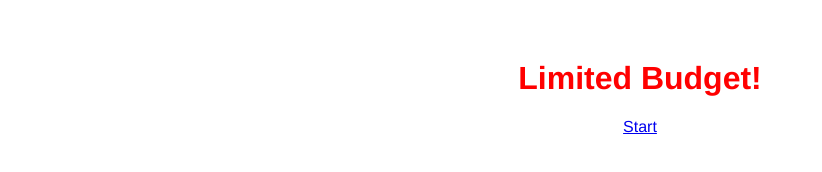
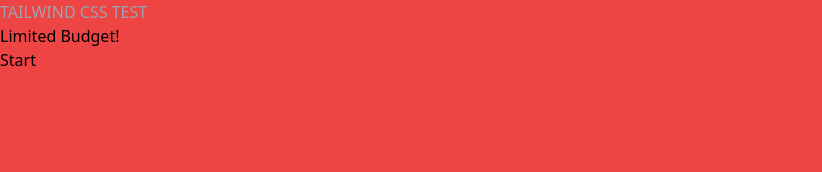
Before and after one commit to anorev/limited-budget, a website built with Vite: page index.html in a window 1280 px wide. Shown: the whole page, without its empty margins (0-822 px from the left). Built offline with nearby package versions, Linux system fonts and the light colour scheme.

Commit message:
chore(config): add tailwindcss && postcss config

```diff
--- a/index.html
+++ b/index.html
@@ -6,7 +6,8 @@
     <meta name="viewport" content="width=device-width, initial-scale=1.0" />
     <title>Limited Budget</title>
   </head>
-  <body>
+  <body class="bg-red-500">
+    <h1 class="uppercase text-gray-400">Tailwind CSS test</h1>
     <div id="app"></div>
     <script type="module" src="/main.js"></script>
   </body>
--- a/package.json
+++ b/package.json
@@ -9,7 +9,10 @@
     "commit": "cz"
   },
   "devDependencies": {
+    "autoprefixer": "^10.4.7",
     "cz-conventional-changelog": "3.3.0",
+    "postcss": "^8.4.14",
+    "tailwindcss": "^3.1.2",
     "vite": "^2.9.9"
   },
   "dependencies": {
--- /dev/null
+++ b/postcss.config.js
@@ -0,0 +1,6 @@
+module.exports = {
+    plugins: {
+      tailwindcss: {},
+      autoprefixer: {},
+    }
+  }
--- a/style.css
+++ b/style.css
@@ -1,9 +1,12 @@
+@tailwind base;
+@tailwind components;
+@tailwind utilities;
+/*
 #app {
   font-family: Avenir, Helvetica, Arial, sans-serif;
   -webkit-font-smoothing: antialiased;
   -moz-osx-font-smoothing: grayscale;
   text-align: center;
-  color: #2c3e50;
   margin-top: 60px;
 }
 
@@ -37,4 +40,4 @@ html, body {
   width: 584px;
   max-width: 584px;
   border: black solid 1px;
-}
+} */
--- /dev/null
+++ b/tailwind.config.js
@@ -0,0 +1,8 @@
+/** @type {import('tailwindcss').Config} */
+module.exports = {
+  content: ["./*.{html,js}"],
+  theme: {
+    extend: {},
+  },
+  plugins: [],
+}
```
Also changed, not shown: 2 other files.
